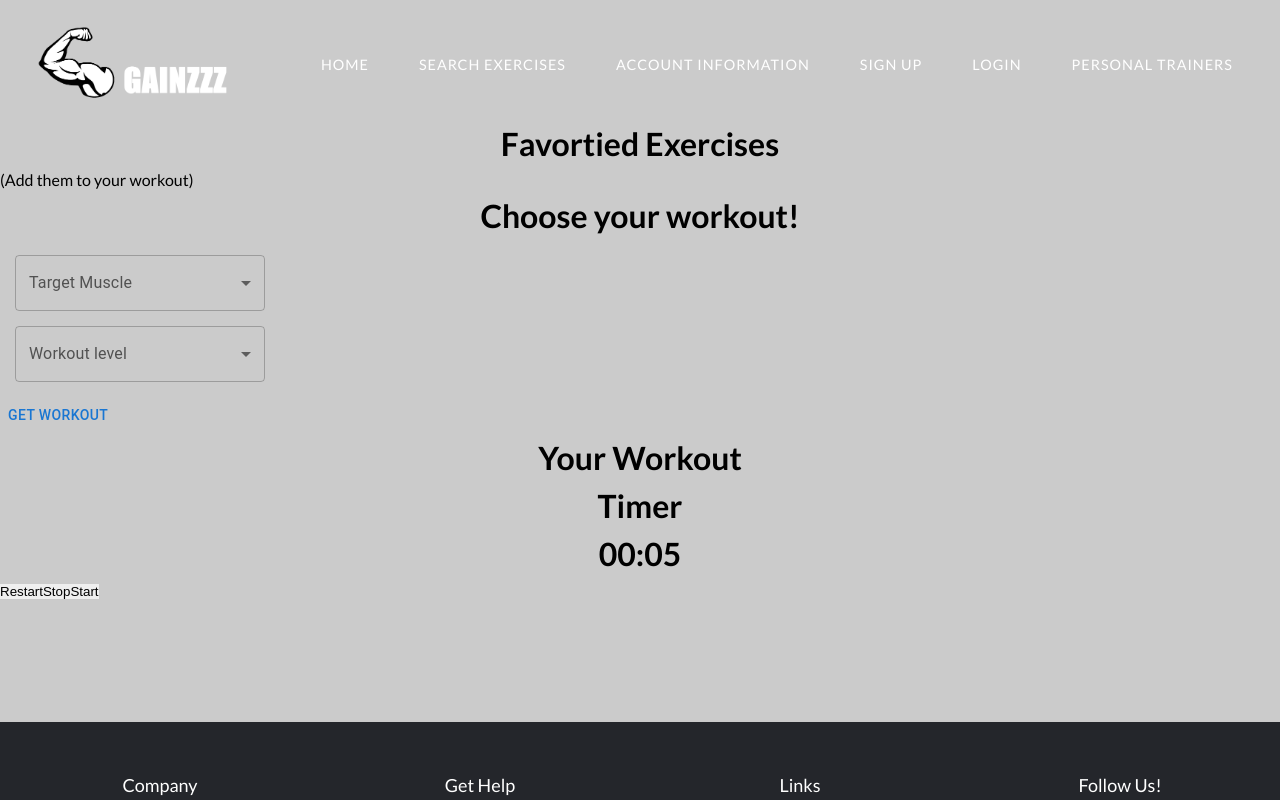
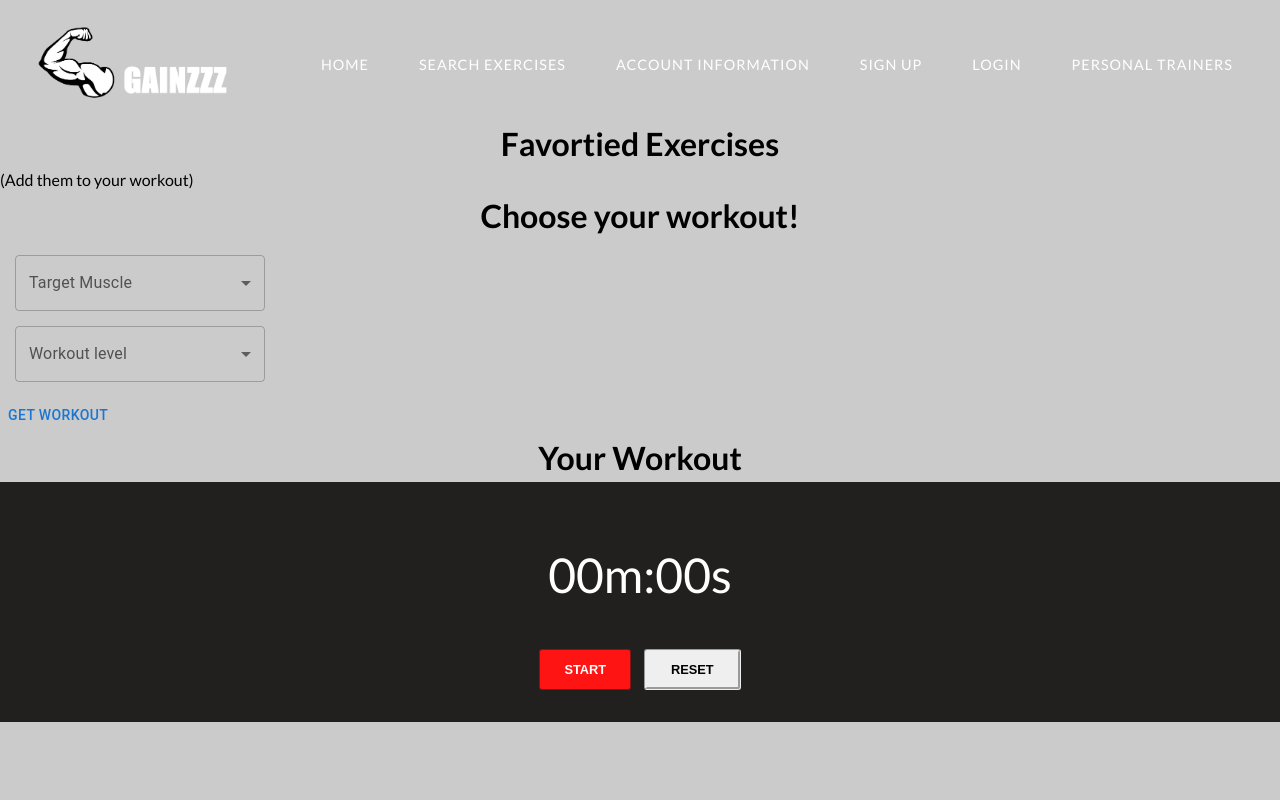
Before and after one commit to jasonian5000/GAINZZZ, a React (Create React App) app in the folder client/: page /workout in a window 1280 px wide. Shown: the top 800 px of the page. Built offline with nearby package versions, Linux system fonts and the light colour scheme.

Commit message:
timer nonsense

```diff
--- a/client/src/Components/Timer.jsx
+++ b/client/src/Components/Timer.jsx
@@ -1,52 +1,59 @@
 import React from 'react'
 import { useEffect } from 'react'
 import { useState } from 'react'
+import '../css/timer.css'
 
 const Timer = () => {
+    const [minutes, setMinutes] = useState(0)
+    const [seconds, setSeconds] = useState(0)
+    const [isActive, setIsActive] = useState(false)
 
-    const [seconds, setSeconds] = useState(0)
-    const [minutes, setMinutes] = useState(0)
+    function toggle() {
+        setIsActive(!isActive)
+    }
 
-    var timer;
+    function reset() {
+        setSeconds(0)
+        setMinutes(0)
+        setIsActive(false)
+    }
+
     useEffect(() => {
-        timer = setInterval(() => {
-            setSeconds(seconds + 1)
-
+        let interval = null
+        if (isActive) {
+            interval = setInterval(() => {
+                setSeconds(seconds => seconds + 1)
+            }, 1000)
             if (seconds === 59) {
-                setMinutes(minutes + 1);
+                setMinutes(minutes + 1)
                 setSeconds(0)
             }
-        }, 1000)
+        } else if (!isActive && seconds !== 0) {
+            clearInterval(interval)
+        }
+        return () => clearInterval(interval)
+    }, [isActive, seconds])
 
-        return () => clearInterval(timer)
-    },);
-
-
-    const restart = () => {
-        setMinutes(0)
-        setSeconds(0)
-        clearInterval(timer);
-    }
-    const stop = () => {
-        clearInterval(timer);
-    }
-    const start = () => {
-        setSeconds(seconds + 1)
-    }
     return (
-        <div className='timer'>
-            <div className='container'>
-                <div className='timer-container'>
-                    <h1>Timer</h1>
-                    <h1> {minutes < 10 ? '0' + minutes : minutes}:{seconds < 10 ? '0' + seconds : seconds}</h1>
-                    <button className='restart' onClick={ restart }>Restart</button>
-                    <button className='stop' onClick={stop}>Stop</button>
-                    <button className='start' onClick={start}>Start</button>
-                </div>
-
+        <div className="app">
+            <div className="time">
+                {minutes < 10 ? '0' + minutes : minutes}m:
+                {seconds < 10 ? '0' + seconds : seconds}s
             </div>
-    </div>
+            <div className="row">
+                <button
+                    className={`button button-primary button-primary-${
+                        isActive ? 'active' : 'inactive'
+                    }`}
+                    onClick={toggle}
+                >
+                    {isActive ? 'Pause' : 'Start'}
+                </button>
+                <button className="button" onClick={reset}>
+                    Reset
+                </button>
+            </div>
+        </div>
     )
-    }
-
+}
 export default Timer
--- /dev/null
+++ b/client/src/css/timer.css
@@ -0,0 +1,47 @@
+.app {
+  text-align: center;
+  background-color: #221f1f;
+  min-height: 30vh;
+  display: flex;
+  flex-direction: column;
+  align-items: center;
+  justify-content: center;
+  font-size: calc(10px + 2vmin);
+  color: white;
+}
+
+.time {
+  font-size: 3rem;
+  padding: 2rem;
+}
+
+.button {
+  padding: .6rem 1.5rem;
+  margin: .4rem;
+  border-radius: 3px;
+  text-transform: uppercase;
+  font-weight: 600;
+  font-size: .8rem;
+  border-style: groove;
+}
+
+.button:focus {
+  outline-width: 0;
+}
+
+.button-primary:hover {
+  background-color: #c22929;
+  border: 1px solid #2b1b1b;
+}
+
+.button-primary-active {
+  background-color: #FF1414;
+  border: 1px solid #fa5c5c;
+  color: white;
+}
+
+.button-primary-inactive {
+  background-color: #FF1414;
+  border: 1px solid #841515;
+  color: white;
+}
```
Also changed, not shown: 1 other file (tests, documents, lock files or other folders).
